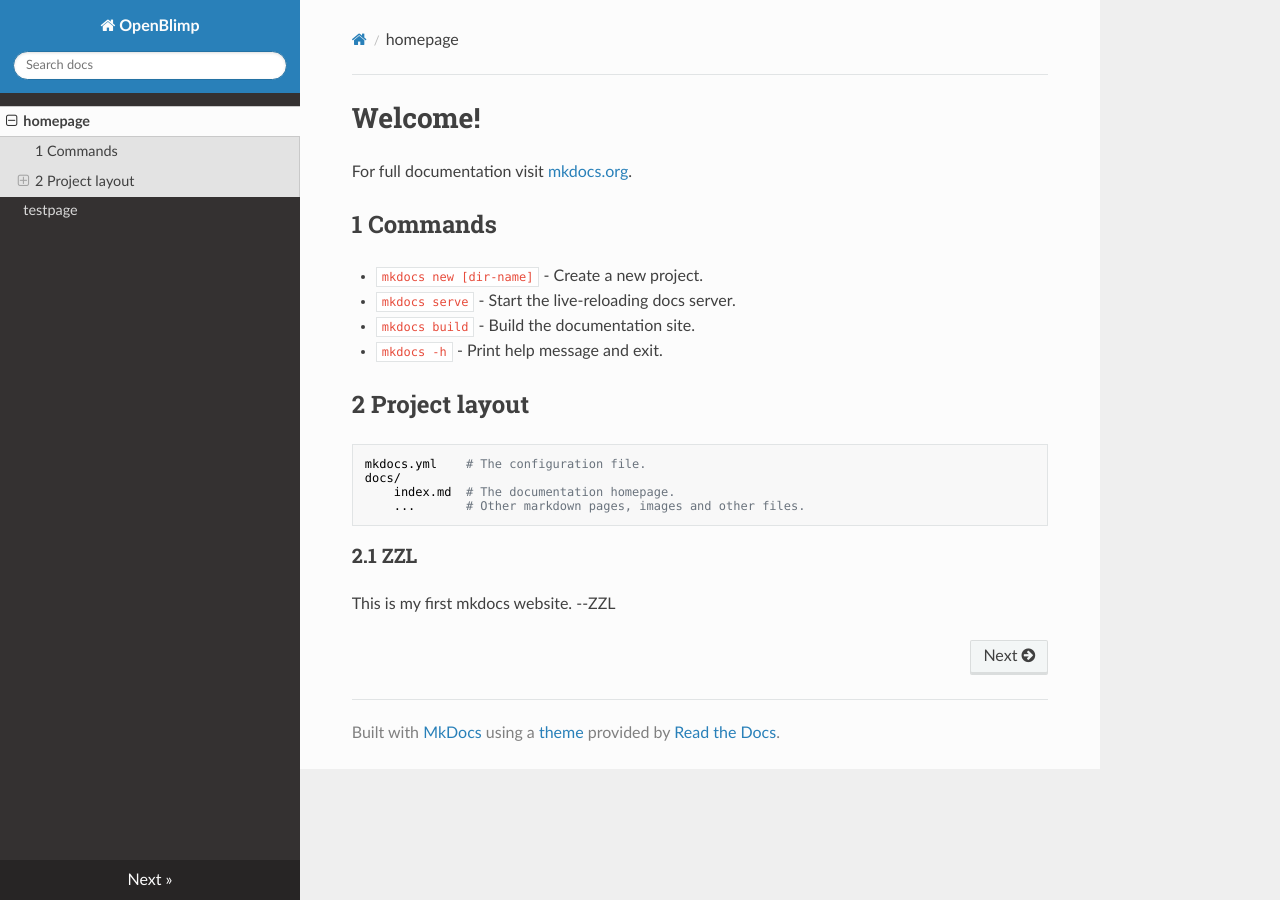
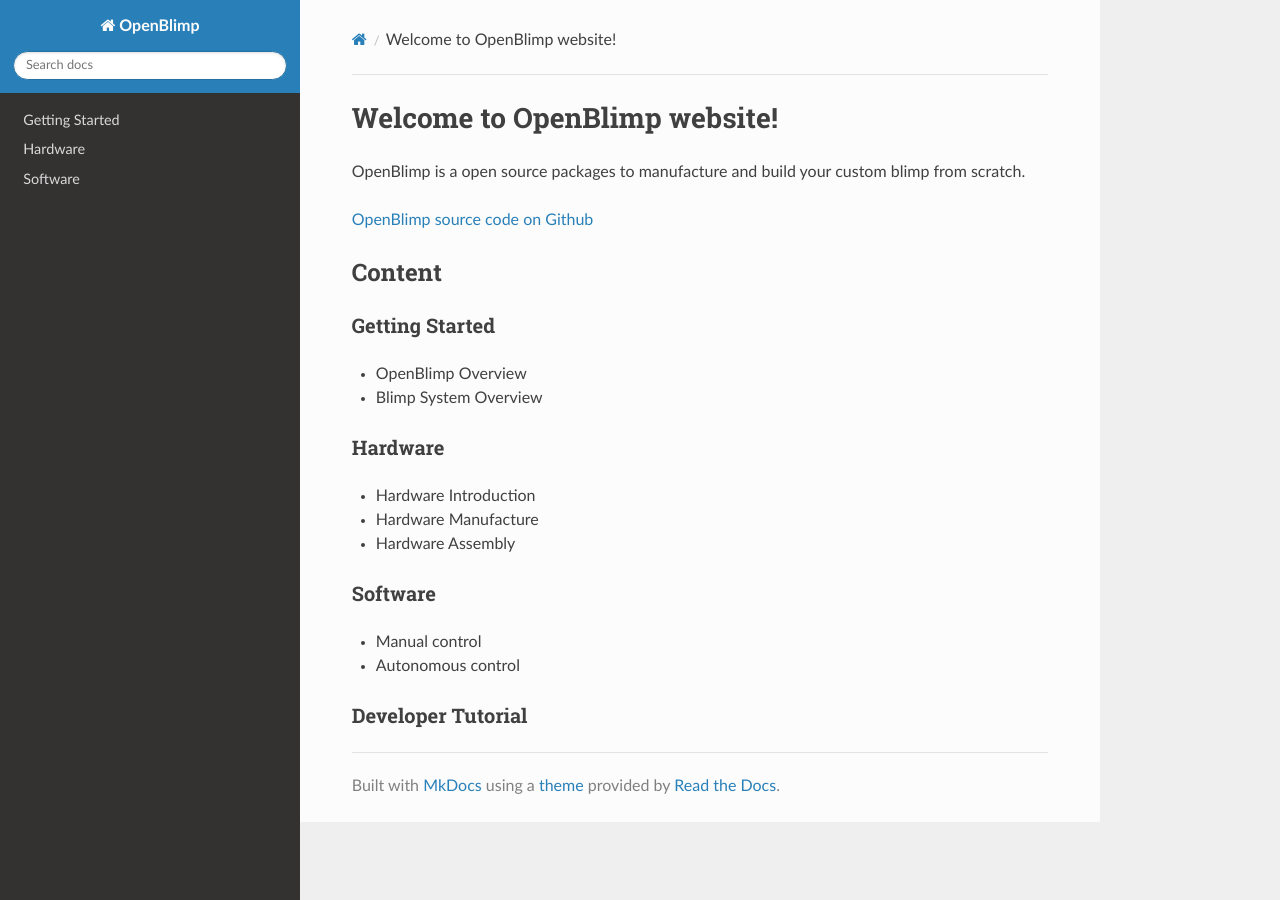
Before and after one commit to zhz03/OpenBlimp, an MkDocs documentation site: the page built from docs/index.md, in a window 1280 px wide. Built offline with MkDocs 1.6.1, drawn with Linux system fonts in a browser that asks for light colours; nearby versions of some CDN libraries.

Commit message:
Upload: Basic structure

```diff
--- a/docs/index.md
+++ b/docs/index.md
@@ -1,23 +1,27 @@
 
 
-# Welcome!
+# Welcome to OpenBlimp website!
 
-For full documentation visit [mkdocs.org](https://www.mkdocs.org).
+OpenBlimp is a open source packages to manufacture and build your custom blimp from scratch.
 
-## 1 Commands
+[OpenBlimp source code on Github](https://github.com/zhz03/OpenBlimp)
 
-* `mkdocs new [dir-name]` - Create a new project.
-* `mkdocs serve` - Start the live-reloading docs server.
-* `mkdocs build` - Build the documentation site.
-* `mkdocs -h` - Print help message and exit.
+## Content
 
-## 2 Project layout
+### Getting Started
 
-    mkdocs.yml    # The configuration file.
-    docs/
-        index.md  # The documentation homepage.
-        ...       # Other markdown pages, images and other files.
+- OpenBlimp Overview
+- Blimp System Overview
 
-### 2.1 ZZL
+### Hardware
 
-This is my first mkdocs website. --ZZL
+- Hardware Introduction
+- Hardware Manufacture
+- Hardware Assembly
+
+### Software
+
+- Manual control
+- Autonomous control
+
+### Developer Tutorial
--- a/mkdocs.yml
+++ b/mkdocs.yml
@@ -1,5 +1,6 @@
 theme: readthedocs # rtd-dropdown
 site_name: OpenBlimp
 nav:
-- homepage: index.md
-- testpage: test.md
+- Getting Started: Getting_Started.md
+- Hardware: Hardware.md
+- Software: Software.md
```
Also changed, not shown: docs/Getting_Started.md (added, +5 -0 lines), docs/Hardware.md (added, +9 -0 lines), docs/Software.md (added, +7 -0 lines), docs/test.md (deleted, +0 -5 lines).
